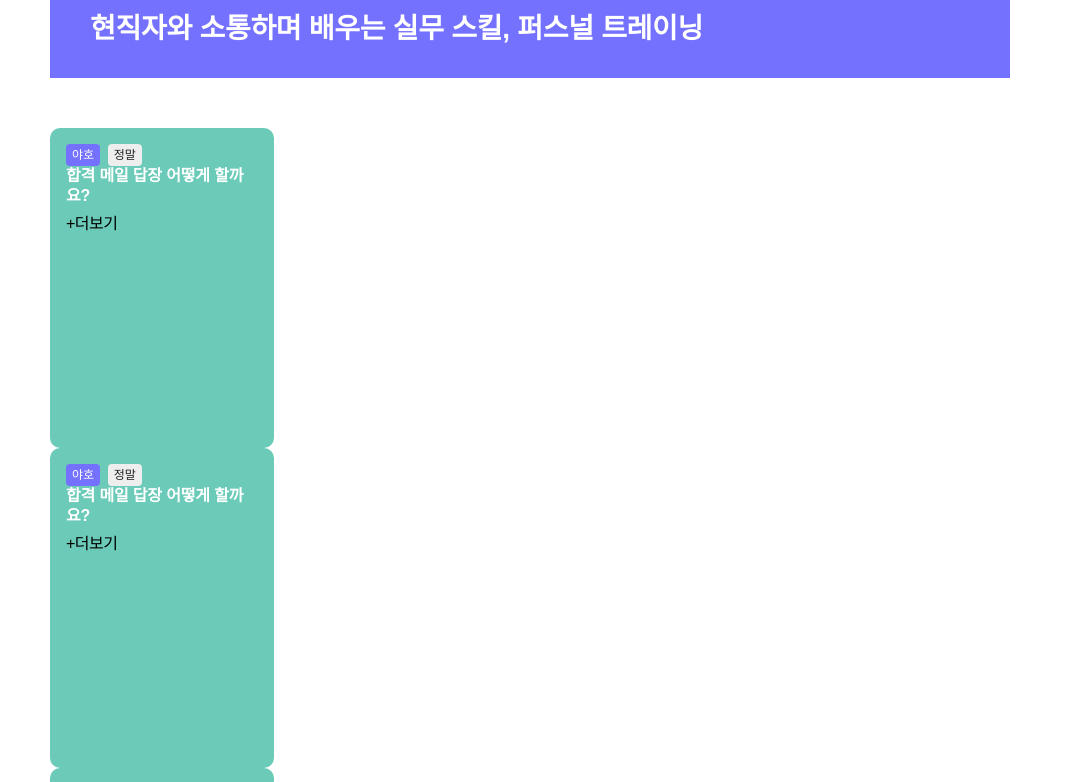
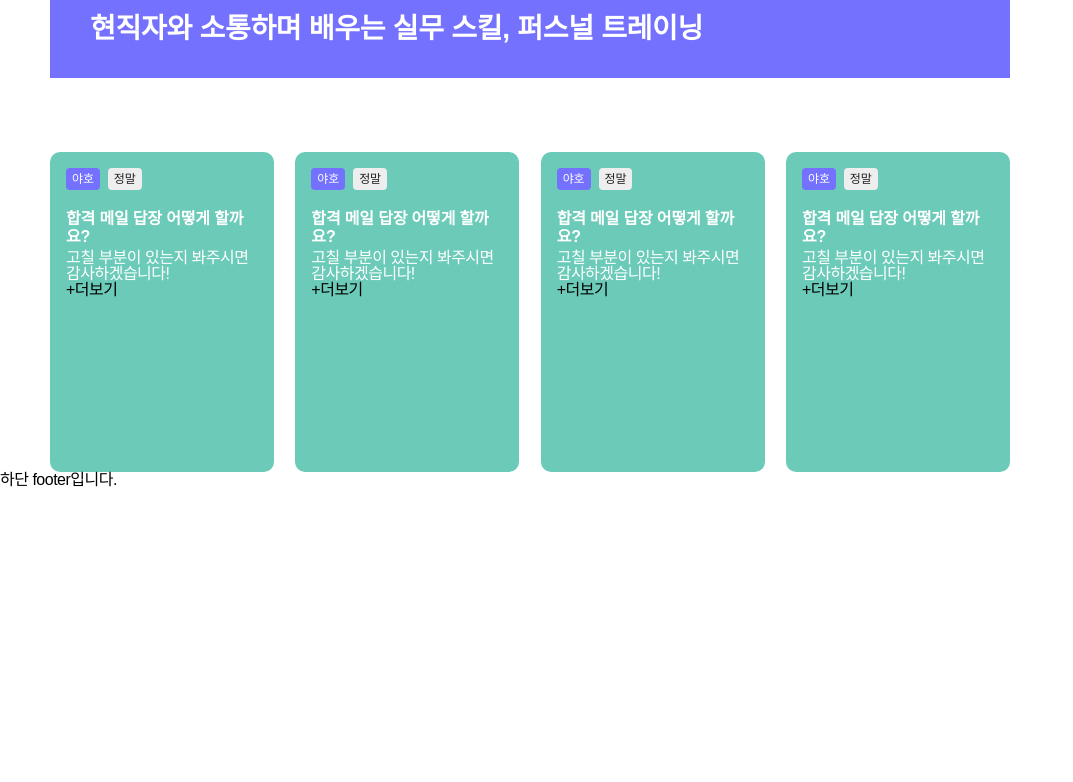
Before and after one commit to JangSaeYoung/my-caffein, a React (Create React App) app: page / in a window 1280 px wide. Shown: the part 1380-2162 px from the top of the page, without its empty margins (0-1073 px from the left). After the commit the page ends 1868 px from the top, so only its background shows below. Built offline with nearby package versions, Linux system fonts and the light colour scheme.

Commit message:
[Fix]CommunitySection UI 정렬

```diff
--- a/src/components/CommunityCard/CommunityCard.tsx
+++ b/src/components/CommunityCard/CommunityCard.tsx
@@ -15,6 +15,7 @@ const CommunityCard = ({ commu }: IncoProps) => {
       <div className="content">
         <Tags tags={commu.tags} />
         <div className="title">{commu.title}</div>
+        <div className="content">{commu.content}</div>
         <div className="questions">{commu.questions}</div>
       </div>
       <div className="commets">
--- a/src/pages/Home/Components/CommunitySection.tsx
+++ b/src/pages/Home/Components/CommunitySection.tsx
@@ -3,6 +3,7 @@ import CommunityCard from "../../../components/CommunityCard/CommunityCard";
 import styled from "styled-components";
 import { InCamp, InCommunity } from "../../../types/type";
 import React, { useState, useEffect } from "react";
+import fonts from "styles/fonts";
 
 // 커뮤니티 카드 들어가는 공간
 
@@ -14,8 +15,8 @@ interface IncoProps {
 const CommunitySection = ({ title, commus }: IncoProps) => {
   return (
     <Container>
-      <div className="section-title">{title}</div>
-      <div className="camp-cards">
+      <div className="title">{title}</div>
+      <div className="cards">
         {commus.map(community => (
           <CommunityCard commu={community} key={community.id} />
         ))}
@@ -27,30 +28,17 @@ const CommunitySection = ({ title, commus }: IncoProps) => {
 export default CommunitySection;
 
 const Container = styled.div`
-  /* padding: 0px 16px;
-
-  display: flex;
-  flex-direction: column;
-    width: 960px;
-    height: 323px;
-    margin-top: 624px;
-    margin-left: 240px;
-    margin-right: 240px;
-
-  .section-title {
-      margin-bottom: 8px;
-      font-weight: bold;
+  .title {
+    font-size: 16px;
+    font-weight: 700px;
+    line-height: 18px;
+    padding-top: 20px;
+    padding-bottom: 4px;
   }
 
-
-    .camp-cards {
-    a {
-      flex: 1;
-    }
-    @media (min-width: 680px) {
-      display: flex;
-      justify-content: space-between;
-      gap: 16px;
-    }
-} */
+  .cards {
+    display: flex;
+    justify-content: space-between;
+    gap: 16px;
+  }
 `;
```
